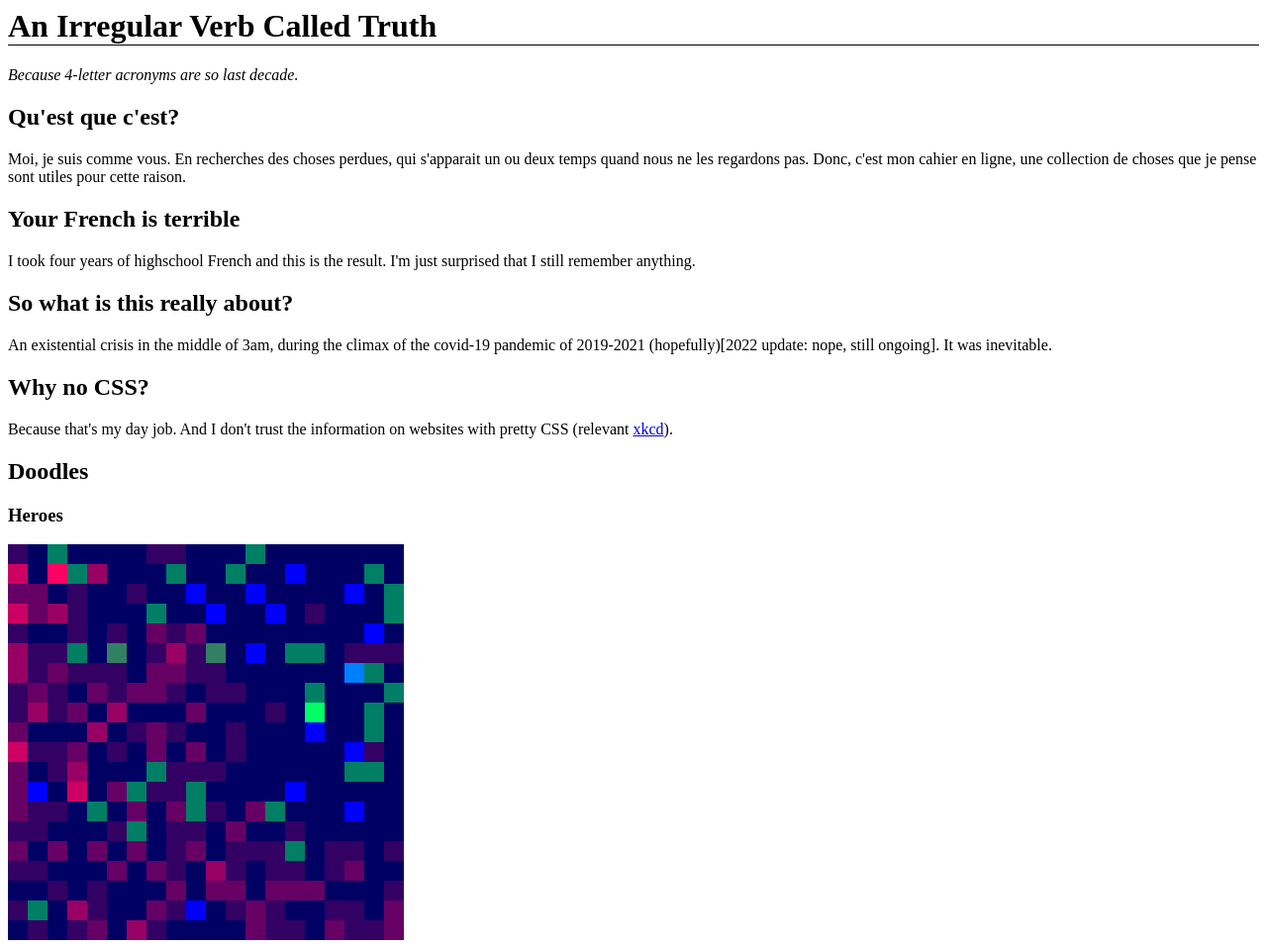
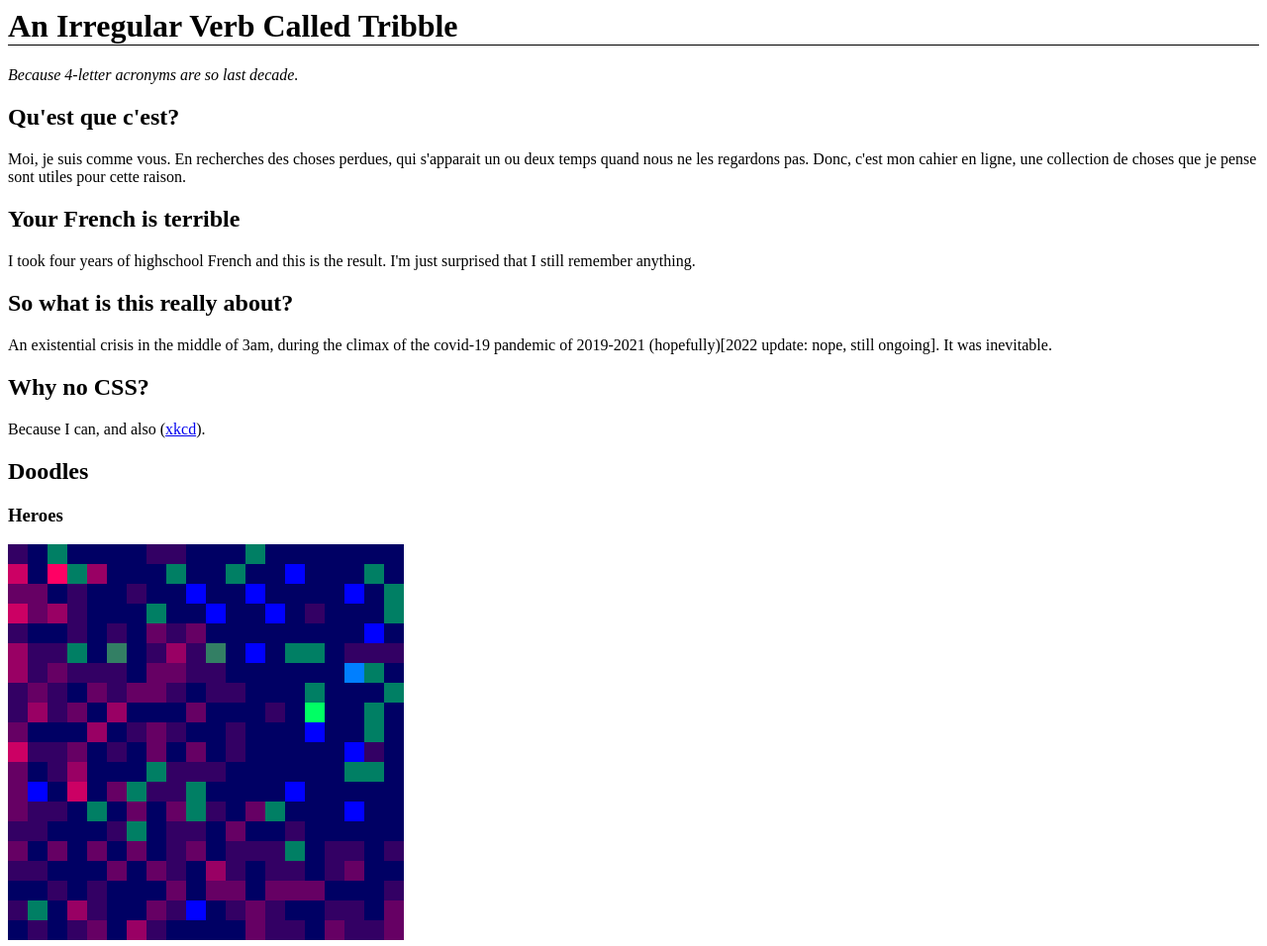
Before and after one commit to aivct/aivct.github.io, a plain HTML site: page index.html in a window 1280 px wide. Shown: the top 956 px of the page at 99% size. Drawn offline with Linux system fonts and the light colour scheme.

Commit message:
made myself less tacky
-changed text
-add random t-word generator

```diff
--- a/index.html
+++ b/index.html
@@ -2,7 +2,15 @@
 	<title>aivct</title>
 </head>
 <body>
-	<h1 style="border-bottom:1px solid">An Irregular Verb Called Truth</h1>
+	<script>
+		var T_WORDS = ["Taboo","Tacky","Tangent","Titantic","Telluric","Tempest","Tensile","Tepid","Terse","Textile","Then","Third","Totemtic","Trivalent","Typeset","Tribble"];
+		window.onload = function()
+		{
+			let tWord = T_WORDS[Math.floor(Math.random() * T_WORDS.length)]
+			document.getElementById("tWord").innerHTML = tWord;
+		}
+	</script>
+	<h1 style="border-bottom:1px solid" id="mainHeader">An Irregular Verb Called <span id="tWord">Trying</span></h1>
 	<p><i>Because 4-letter acronyms are so last decade.</i></p>
 
 	<h2>Qu'est que c'est?</h2>
@@ -15,7 +23,7 @@
 	<p>An existential crisis in the middle of 3am, during the climax of the covid-19 pandemic of 2019-2021 (hopefully)[2022 update: nope, still ongoing]. It was inevitable.</p>
 
 	<h2>Why no CSS?</h2>
-	<p>Because that's my day job. And I don't trust the information on websites with pretty CSS (relevant <a href="https://xkcd.com/1301/">xkcd</a>).</p>
+	<p>Because I can, and also (<a href="https://xkcd.com/1301/">xkcd</a>).</p>
 
 	<h2>Doodles</h2>
 	<h3>Heroes</h3>
@@ -30,5 +38,8 @@
 	<p><a href="https://aivct.github.io/aivct-js-art-toys/"><img src="./assets/images/doodle previews/perspective_preview.PNG" width=400/></a><p>
 	<p>The result of a surprisingly smooth attempt to combine programming and art. </p>
 
-	<h2 style="border-bottom:1px solid">Footer, I guess, though there's nothing here. You can go now. Go take a walk. Enjoy the countryside. If you live in a city, doing the latter will guarantee you do a lot of the former. Actually it's ridiculous how car-centric most cities have become. Why does a driver's license double as ID anyways? What if I bike to work? Oh wait, I can't, because this is North America, smack-dab middle of car country. Anyways, rant over. Seriously, breathe some outdoor air. Unless you live next to a highway, in which case... don't go outside, I guess?</h2>
+	<h2>Why do you make things?</h2>
+	<p>I say to myself, dear hypothetical questioner, giggling madly while being of no use to society. Why did I write a set of UI components in JS canvas that nobody uses? Why did I waste a morning analyzing the frequency of every word in the dictionary? Why do I do anything? Do you know? If you have an answer please tell me because I have no idea.</p>
+
+	<h2 style="border-bottom:1px solid">Footer, I guess, though there's nothing here. You can go now. </h2>
 </body>
```
